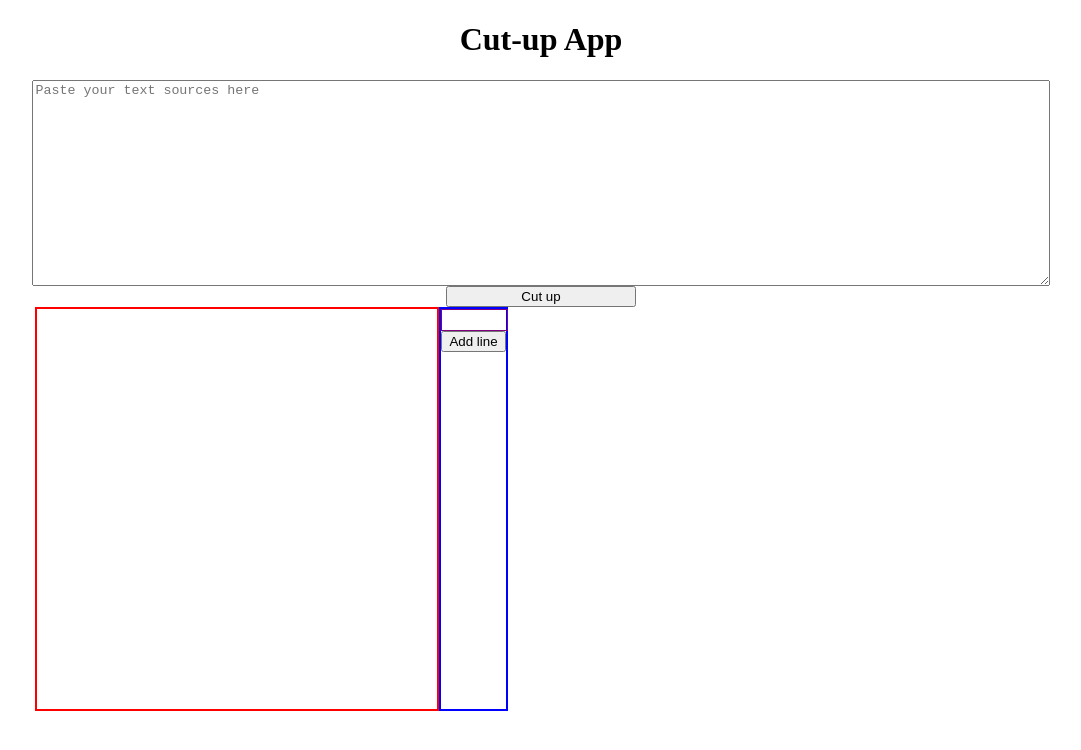
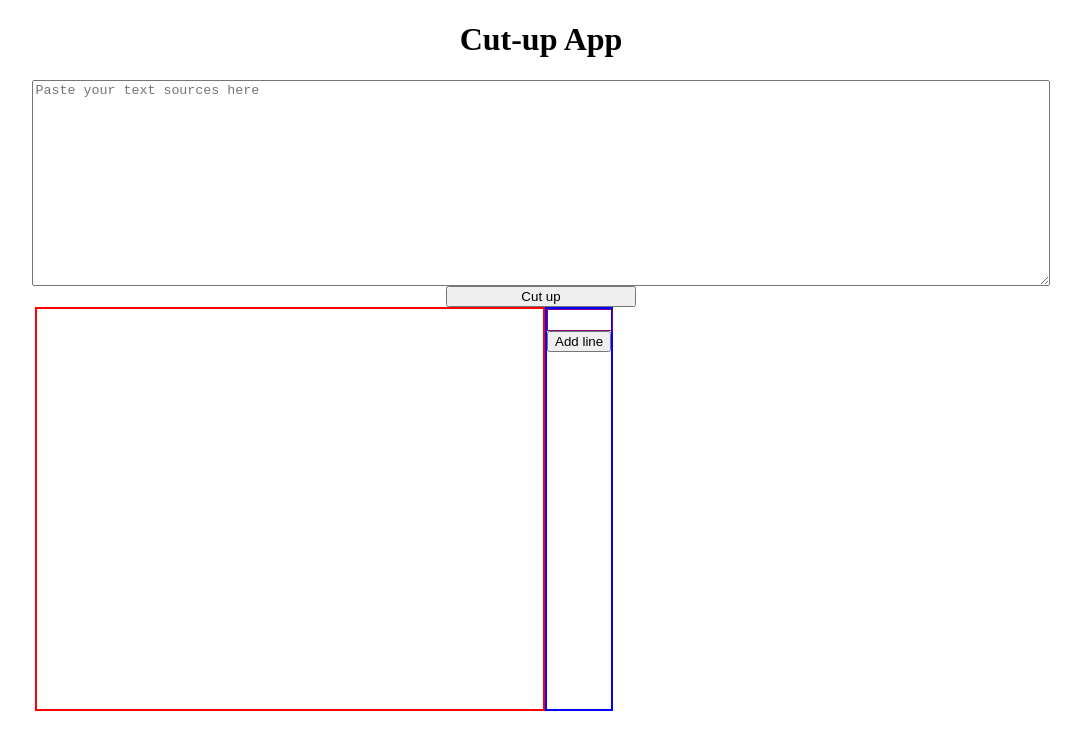
Before and after one commit to charlie-galb/cut-up, a React app: page / in a window 1280 px wide. Shown: the top 750 px of the page, without its empty margins (99-1180 px from the left). Built offline with nearby package versions, Linux system fonts and the light colour scheme.

Commit message:
Convert width to %

```diff
--- a/src/styles/components/pasteboard.scss
+++ b/src/styles/components/pasteboard.scss
@@ -2,7 +2,7 @@
     border: solid red 2px;
     overflow: scroll;
     height: 400px;
-    width: 400px;
+    width: 50%;
 }
 
 .unused-snippets {
```
